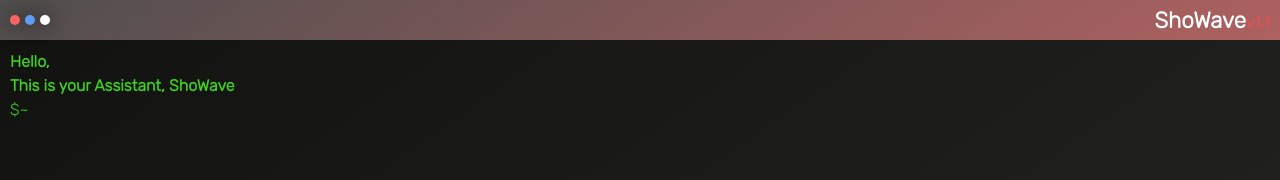
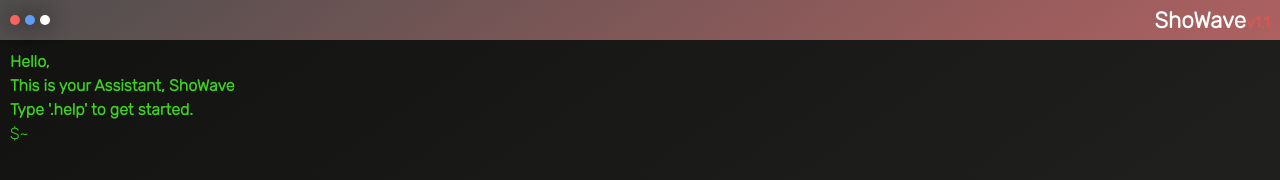
Before and after one commit to Shoa1b-Developer/ShoWave, a plain HTML site: page index.html in a window 1280 px wide. Drawn offline with Linux system fonts and the light colour scheme.

Commit message:
Update index.html

```diff
--- a/index.html
+++ b/index.html
@@ -28,7 +28,7 @@
    <div class="blank"></div>
    <div class="screen">
      <h1>Hello,</h1>
-     <h2>This is your Assistant, ShoWave</h2>
+     <h2>This is your Assistant, ShoWave<br>Type '.help' to get started.</h2>
      <h1 class="command"></h1>
      <form target="blank" class="form" method="get" autocomplete="off" >
        <p>$~</p><input class="Input" type="text" name="q" columns="1"rows="4"/>
```
